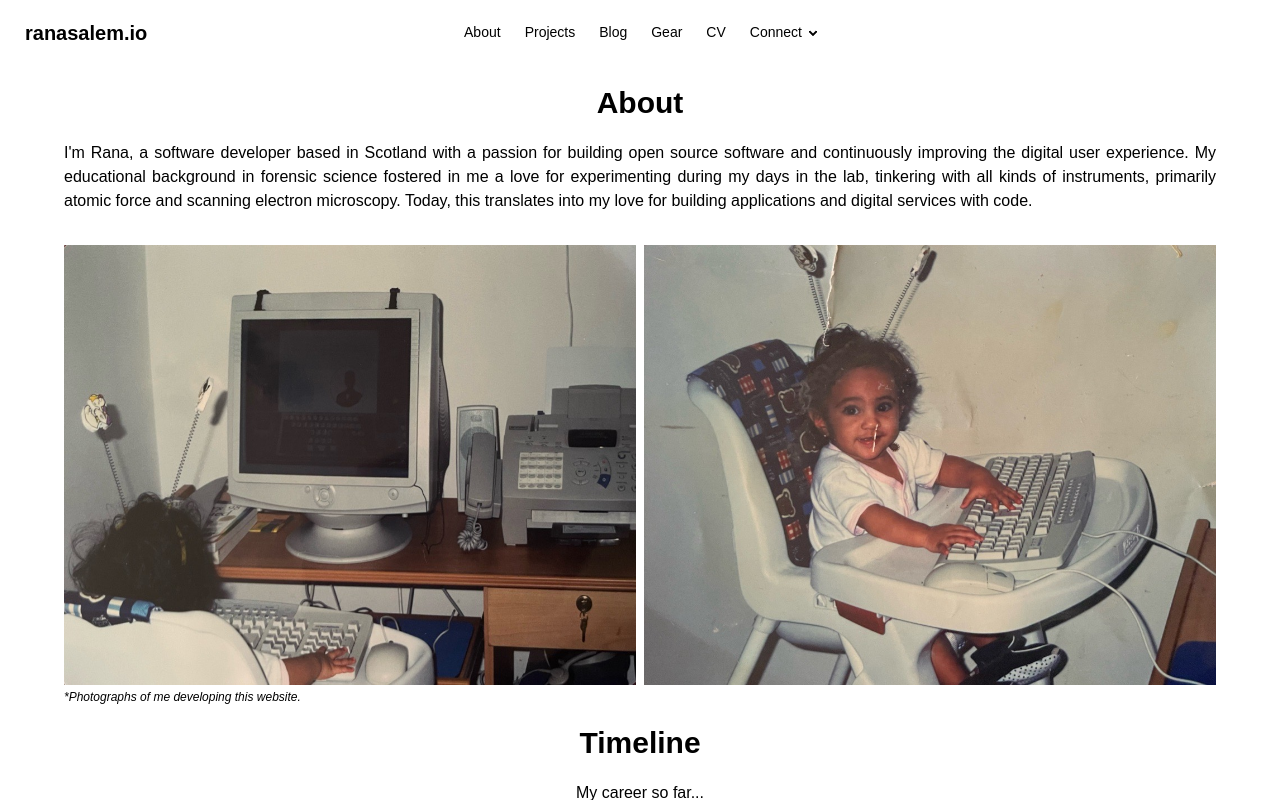
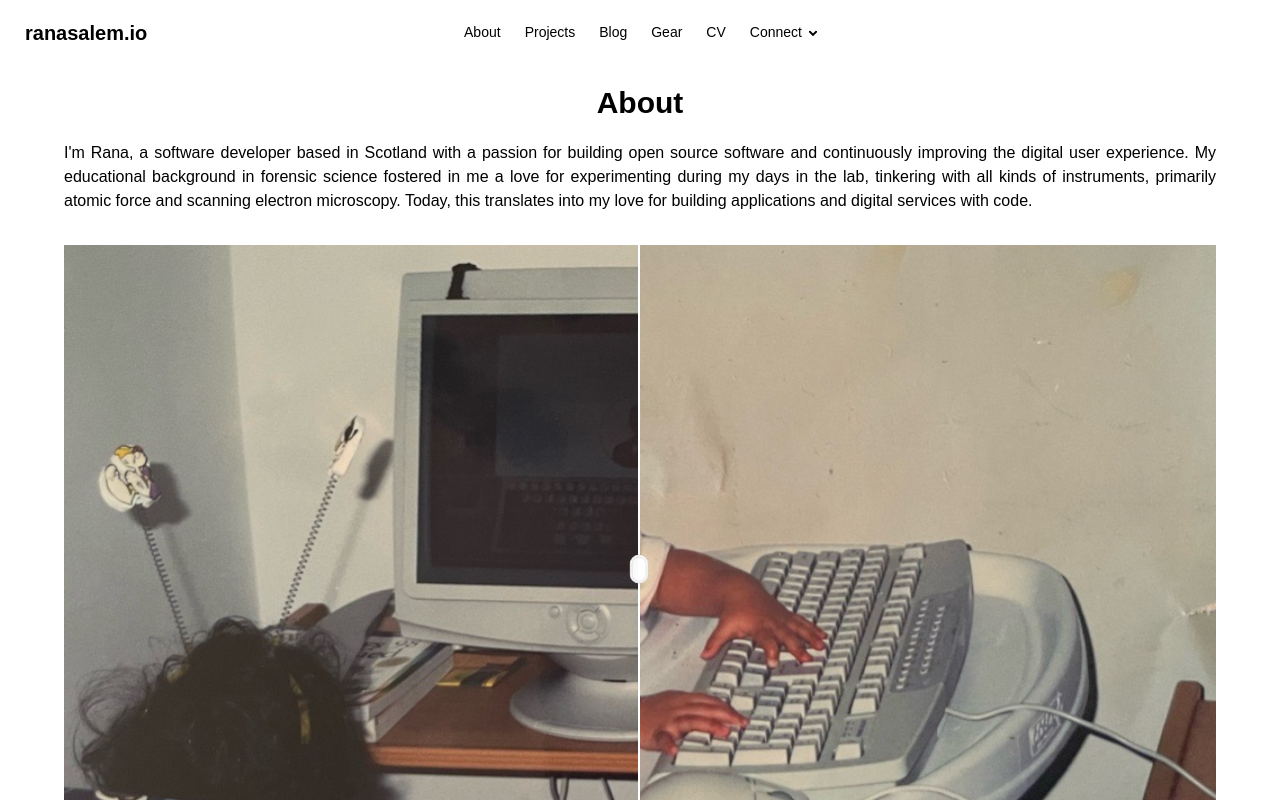
Before and after one commit to rtasalem/ranasalem.io, a Next.js app: page /about in a window 1280 px wide. Shown: the top 800 px of the page. Built offline with nearby package versions, Linux system fonts and the light colour scheme.

Commit message:
replace photographs with diff

```diff
--- /dev/null
+++ b/app/about/components/diff.tsx
@@ -0,0 +1,20 @@
+export default function Diff() {
+  return (
+    <div>
+      <figure className="diff aspect-16/9" tabIndex={0}>
+        <div className="diff-item-1" role="img" tabIndex={0}>
+          <img
+            alt="A childhood photo of Rana sat typing at a computer (1)."
+            src="mini-me-1.jpeg" />
+        </div>
+        <div className="diff-item-2" role="img">
+          <img
+            alt="A childhood photo of Rana sat typing at a computer (2)."
+            src="mini-me-2.jpeg" />
+        </div>
+        <div className="diff-resizer"></div>
+      </figure>
+      <p className="text-left text-xs italic mt-1">*Photographs of me developing this website.</p>
+    </div>
+  )
+}
--- a/app/about/page.tsx
+++ b/app/about/page.tsx
@@ -1,5 +1,5 @@
 import Bio from "./components/bio"
-import Photos from "./components/photos"
+import Diff from "./components/diff"
 import Timeline from "./components/timeline"
 
 export default function Experience() {
@@ -8,7 +8,7 @@ export default function Experience() {
       <div className="text-center space-y-5">
         <h1 className="text-3xl font-bold mt-5">About</h1>
         <Bio />
-        <Photos />
+        <Diff />
         <h1 className="text-3xl font-bold">Timeline</h1>
         <p className="mb-5">My career so far...</p>
       </div>
```
